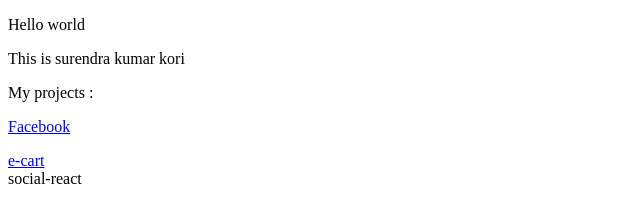
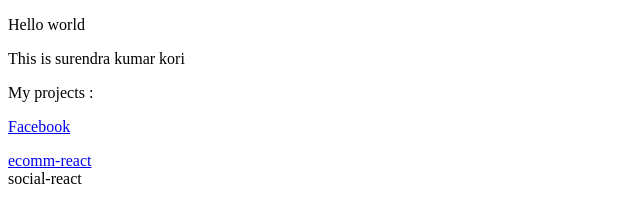
Before and after one commit to Surendrakori/Surendrakori.github.io, a plain HTML site: page index.html in a window 1280 px wide. Shown: the full height of the page, 0-640 px from the left. Drawn offline with Linux system fonts and the light colour scheme.

Commit message:
Update index.html

```diff
--- a/index.html
+++ b/index.html
@@ -11,7 +11,7 @@
     <div>
 <p>My projects : </p>
     <div><p><a href="https://surendrakori.github.io/FacebookProject/ ">Facebook</p></a></div>
-    <div><a href="https://surendrakori.github.io/ecomm-react/">e-cart</a></div>
+    <div><a href="https://surendrakori.github.io/ecomm-react/">ecomm-react</a></div>
     <div><a>social-react</a></div>
         </div>
 </body>
```
